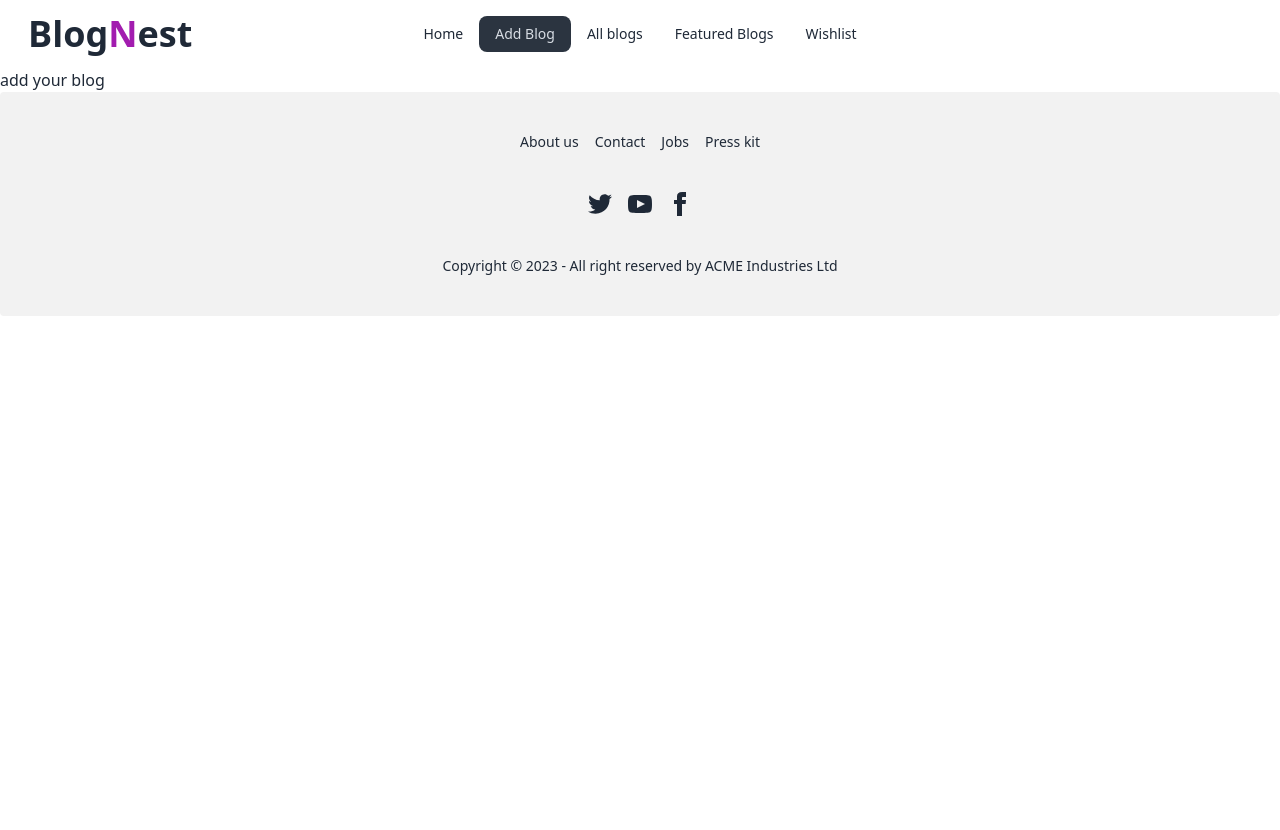
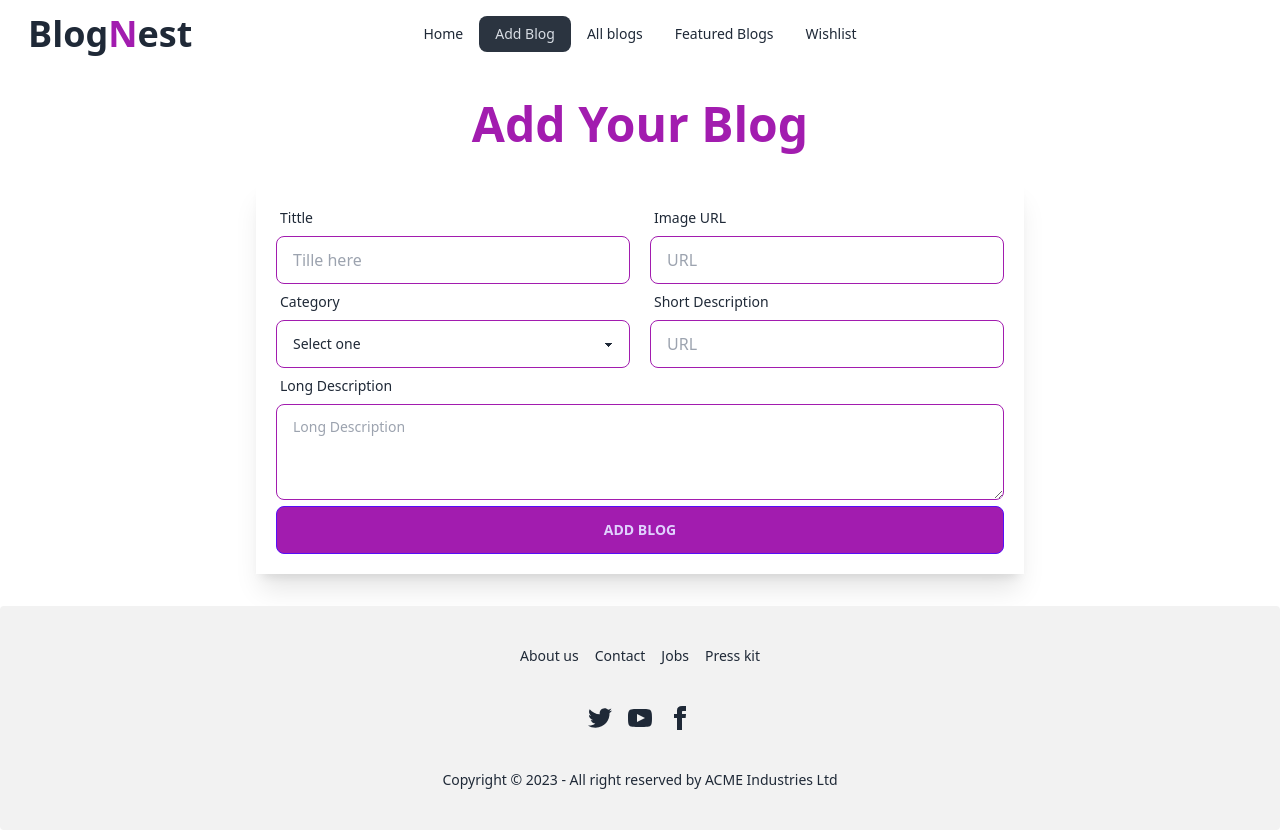
Before and after one commit to smile995/Blog-Nest_Frontend, a React (Vite) app: page /addBlog in a window 1280 px wide. Before the commit the page ends 800 px from the top, so only its background shows below. Built offline with nearby package versions, Linux system fonts and the light colour scheme.

Commit message:
make a form for add blog

```diff
--- a/src/Components/AddBlog.jsx
+++ b/src/Components/AddBlog.jsx
@@ -2,8 +2,67 @@ import React from 'react';
 
 const AddBlog = () => {
     return (
-        <div>
-            add your blog
+        <div className='my-8'>
+            <h1 className='text-center font-bold text-fuchsia-700 text-5xl'>Add Your Blog</h1>
+            <form >
+                <div className='mt-8 shadow-xl p-5 md:w-3/5 mx-auto'>
+                    <div className='md:flex items-center justify-center gap-5'>
+                        <div className="form-control w-full ">
+                            <label className="label">
+                                <span className="label-text">Tittle</span>
+
+                            </label>
+                            <input type="text" name='tittle' placeholder="Tille here" className="input input-bordered w-full  border-fuchsia-700" />
+
+                        </div>
+                        <div className="form-control w-full ">
+                            <label className="label">
+                                <span className="label-text">Image URL</span>
+
+                            </label>
+                            <input type="text" name='url' placeholder="URL" className="input input-bordered w-full border-fuchsia-700 " />
+
+                        </div>
+                    </div>
+
+                    <div className='md:flex items-center justify-center gap-5'>
+                        <div className="form-control w-full ">
+                            <label className="label">
+                                <span className="label-text">Category</span>
+
+                            </label>
+                            <select name='select' className="select border-fuchsia-700 select-bordered">
+                                <option disabled selected>Select one</option>
+                                <option>Star Wars</option>
+                                <option>Harry Potter</option>
+                                <option>Lord of the Rings</option>
+
+                            </select>
+
+                        </div>
+                        <div className="form-control w-full ">
+                            <label className="label">
+                                <span className="label-text">Short Description</span>
+
+                            </label>
+                            <input type="text" name='shortDescription' placeholder="URL" className="input input-bordered w-full border-fuchsia-700 " />
+
+                        </div>
+                    </div>
+                    <div>
+                        <div  >
+                            <label className="label">
+                                <span className="label-text">Long Description</span>
+
+                            </label>
+                            <textarea name='longDescription' className="textarea  textarea-bordered border-fuchsia-700 h-24 w-full" placeholder="Long Description"></textarea>
+
+                        </div>
+                    </div>
+                    <input className='btn-primary btn bg-fuchsia-700 w-full' type="submit" value="Add Blog" />
+
+                </div>
+            </form>
         </div>
     );
 };
```
